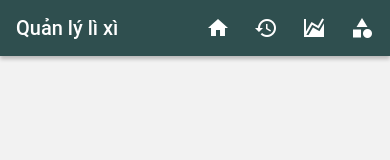
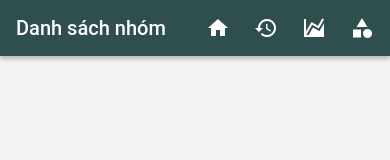
Before and after one commit to hungngocphat01/QuanLyLiXi-ReactNative, a React Native app: screen /Categories in a window 390 px wide. Shown: the top 160 px of the page. Built offline with nearby package versions, Linux system fonts and the light colour scheme.

Commit message:
Appbar title changes on each screen

```diff
--- a/App.js
+++ b/App.js
@@ -30,17 +30,13 @@ const theme = {
 };
 
 const Stack = createNativeStackNavigator();
-const TitleBarContext = React.createContext({
-  title: "Quản lý lì xì",
-  setTitle: () => {}
-});
+
 
 export default function App() {
   const [headerTitle, setHeaderTitle] = useState("Quản lý lì xì");
 
   return (
     <Provider store={store}>
-      <TitleBarContext.Provider value={{title: headerTitle, setTitle: setHeaderTitle}}>
       <NavigationContainer>
         <PaperProvider theme={theme}>
           <Stack.Navigator
@@ -50,6 +46,7 @@ export default function App() {
             <Stack.Screen
               name="Home"
               component={HomeScreen}
+              options={{ title: "Quản lý lì xì" }}
             />
             <Stack.Screen
               name="Report"
@@ -58,42 +55,36 @@ export default function App() {
             <Stack.Screen
               name="Categories"
               component={CategoriesScreen}
+              options={{ title: "Danh sách nhóm" }}
             />
             <Stack.Screen
               name="Records"
               component={RecordsScreen}
+              options={{ title: "Lịch sử" }}
             />
           </Stack.Navigator>
 
           <Toast/>
         </PaperProvider>
       </NavigationContainer>
-      </TitleBarContext.Provider>
     </Provider>
   );
 }
 
 function CustomNavBar(props) {
-  const titleContext = useContext(TitleBarContext);
-
   return (
     <Appbar.Header>
-      <TitleBarContext.Consumer>
-        {({title, setTitle}) => <Appbar.Content title={title}/>}
-      </TitleBarContext.Consumer>
+      <Appbar.Content title={props.options.title}/>
 
       <Appbar.Action icon="home" onPress={() => {
         props.navigation.navigate("Home");
-        titleContext.setTitle("Quản lý lì xì");
       }}/>
       <Appbar.Action icon="history" onPress={() => {
         props.navigation.navigate("Records");
-        titleContext.setTitle("Lịch sử");
       }}/>
       <Appbar.Action icon="chart-areaspline"/>
       <Appbar.Action icon="shape" onPress={() => {
         props.navigation.navigate("Categories")
-        titleContext.setTitle("Quản lý nhóm");
       }}/>
     </Appbar.Header>
   );
--- a/components/CategoriesScreen.js
+++ b/components/CategoriesScreen.js
@@ -26,8 +26,6 @@ export default function CategoriesScreen(props) {
 
   const categoryList = useSelector((state) => state.categories);
   const dispatch = useDispatch();
-
-  console.log(categoryList);
 
   function ItemDeleteBtn(props) {
     return <IconButton icon="delete" onPress={() => {
--- a/components/RecordAddEdit.js
+++ b/components/RecordAddEdit.js
@@ -3,8 +3,6 @@ import { TextComponent, DropdownComponent, ButtonComponent } from "./UIComponent
 
 import { useDispatch, useSelector } from "react-redux";
 import { addNewRecord, deleteRecord } from '../state-manager/recordSlice';
-import TitleBarContext from '../state-manager/titleBarContext';
-
 
 function RecordAddEdit(props) {
   const [moneyState, moneyStateSetter] = React.useState(props.moneyState ?? "");
--- a/state-manager/titleBarContext.js
+++ /dev/null
@@ -1 +0,0 @@
-import React from "react";
```
Lines whose indentation alone changed are shown as unchanged.
